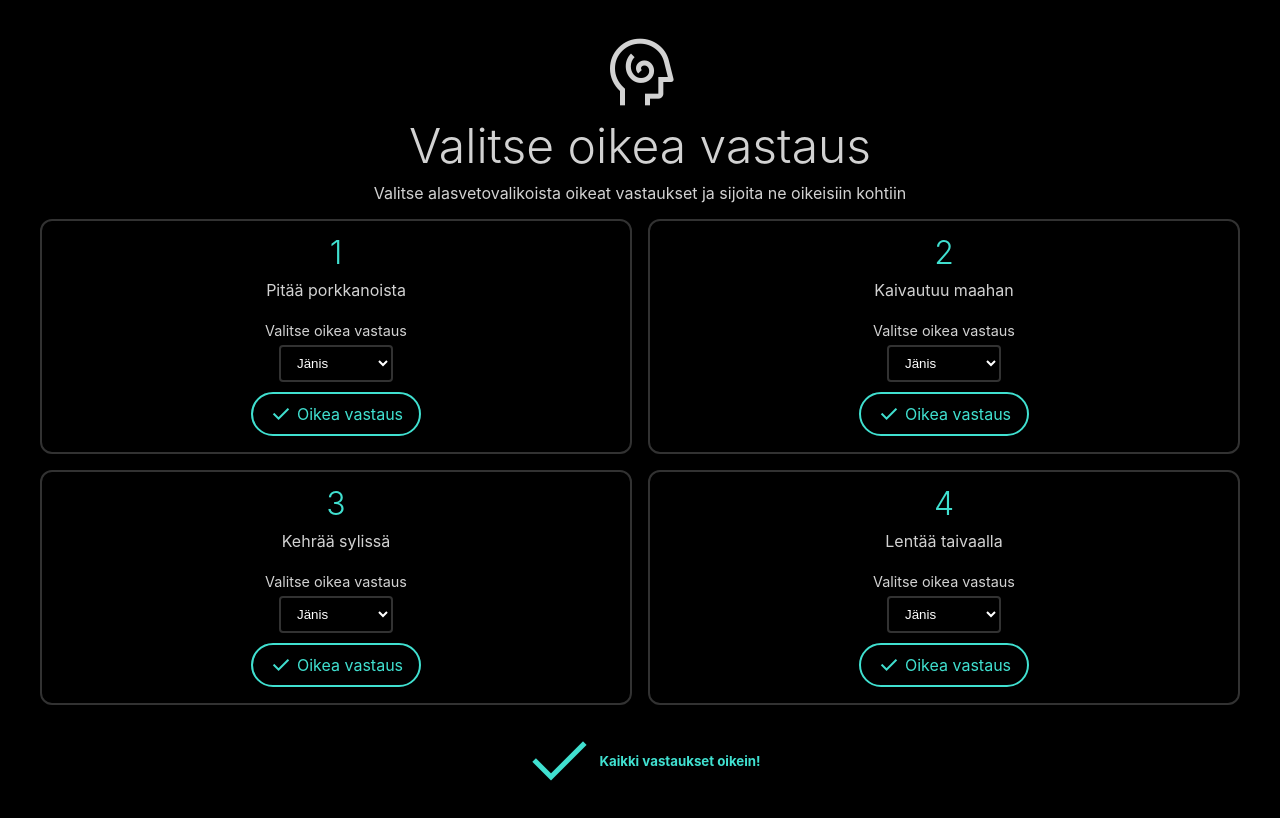
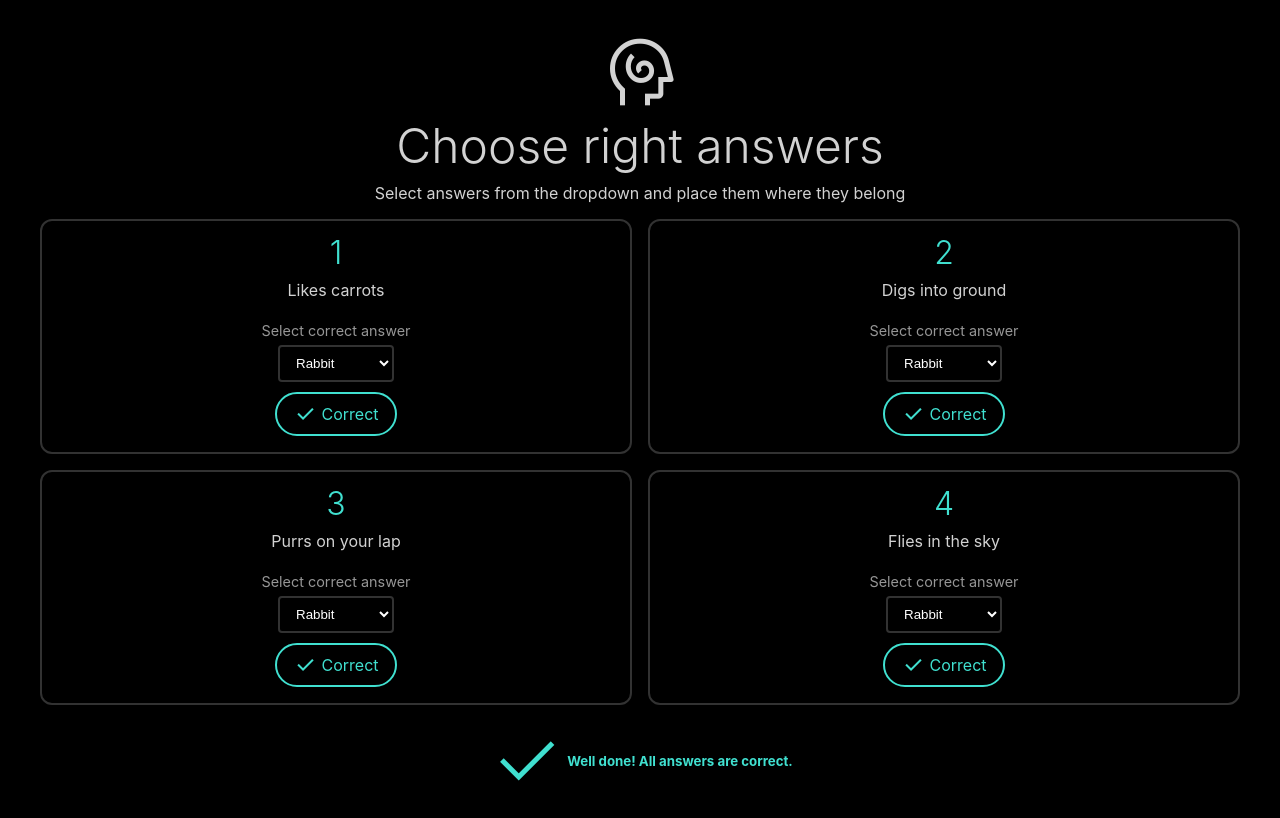
Before and after one commit to Jyri-droid/answer-responses, a React (Create React App) app: page / in a window 1280 px wide. Shown: the top 818 px of the page. Built offline with nearby package versions, Linux system fonts and the light colour scheme; a web font is replaced by a local one.

Commit message:
change langugage

```diff
--- a/public/index.html
+++ b/public/index.html
@@ -32,7 +32,7 @@
       work correctly both with client-side routing and a non-root public URL.
       Learn how to configure a non-root public URL by running `npm run build`.
     -->
-    <title>Vastaukset</title>
+    <title>Answers</title>
   </head>
   <body>
     <noscript>You need to enable JavaScript to run this app.</noscript>
--- a/src/AllCorrect.tsx
+++ b/src/AllCorrect.tsx
@@ -3,7 +3,7 @@ import React from 'react'
 const AllCorrect = (props: any) => {
     return <div className="all-correct-container">
         <i className="material-symbols-outlined large-icon">check</i>
-        <h5>Kaikki vastaukset oikein!</h5>
+        <h5>Well done! All answers are correct.</h5>
     </div>
 }
 
--- a/src/App.css
+++ b/src/App.css
@@ -35,6 +35,7 @@ label {
   display: block;
   font-size: 0.9rem;
   margin-bottom: 0.4rem;
+  color: rgb(150,150,150);
 }
 
 select {
--- a/src/App.tsx
+++ b/src/App.tsx
@@ -11,8 +11,8 @@ function App() {
     <section>
       <article>
         <i className="material-symbols-outlined large-icon">cognition</i>
-        <h1>Valitse oikea vastaus</h1>
-        <p>Valitse alasvetovalikoista oikeat vastaukset ja sijoita ne oikeisiin kohtiin</p>
+        <h1>Choose right answers</h1>
+        <p>Select answers from the dropdown and place them where they belong</p>
         <main>
           {texts.map((object, index) =>
             <TaskBox
--- a/src/Result.tsx
+++ b/src/Result.tsx
@@ -3,7 +3,7 @@ import React from 'react'
 const Result = (props: any) => {
     return <div className="result-container correct">
         <i className="material-symbols-outlined">check</i>
-        <p>Oikea vastaus</p>
+        <p>Correct</p>
     </div>
 }
 
--- a/src/Select.tsx
+++ b/src/Select.tsx
@@ -3,7 +3,7 @@ import React from 'react'
 const Select = (props: any) => {
     return (
         <fieldset>
-            <label htmlFor={props.label}>Valitse oikea vastaus</label>
+            <label htmlFor={props.label}>Select correct answer</label>
             <select
             /*name={}
             id={}
@@ -11,12 +11,12 @@ const Select = (props: any) => {
             value={} */
             >
                 <option value="default" disabled>
-                - Valitse -
+                - Select -
                 </option>
                 {props.options.map((element) => <option>{element}</option>)}
-                <optgroup label="Jo valittu">
+                <optgroup label="Already selected">
                     <option>
-                     Valinta 1
+                     Choice 1
                     </option>
                 </optgroup>
             </select>
--- a/src/texts.tsx
+++ b/src/texts.tsx
@@ -1,23 +1,23 @@
 const texts = [
     {
         id: 1,
-        text: "Pitää porkkanoista",
-        answer: "Jänis"
+        text: "Likes carrots",
+        answer: "Rabbit"
     },
     {
         id: 2,
-        text: "Kaivautuu maahan",
-        answer: "Myyrä"
+        text: "Digs into ground",
+        answer: "Mole"
     },
     {
         id: 3,
-        text: "Kehrää sylissä",
-        answer: "Kissa"
+        text: "Purrs on your lap",
+        answer: "Cat"
     },
     {
         id: 4,
-        text: "Lentää taivaalla",
-        answer: "Lokki"
+        text: "Flies in the sky",
+        answer: "Sparrow"
     }
 ];
 
```
Also changed, not shown: 13 other files (tests, documents, lock files or other folders).
